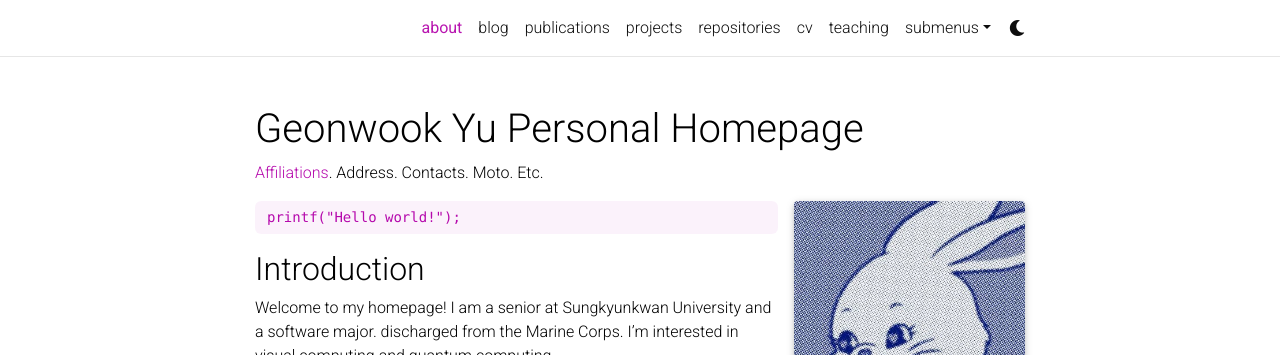
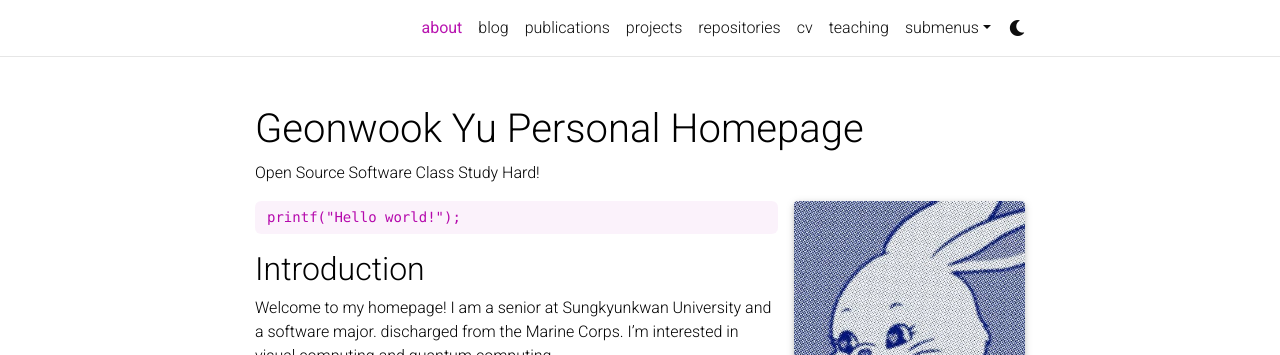
Before and after one commit to tongticktack/tongticktack.github.io, a Jekyll site: the page built from _pages/about.md, in a window 1280 px wide and 1394 px high. Shown: the top 355 px of the window. Built offline with Jekyll 4.4.1, drawn with Linux system fonts in a browser that asks for light colours; full-size pictures stand in for the smaller copies a plugin makes; comment, search, counter and statistics services are not loaded; a style sheet for code colours, icons or effects is not loaded.

Commit message:
Update about.md

```diff
--- a/_pages/about.md
+++ b/_pages/about.md
@@ -2,7 +2,7 @@
 layout: about
 title: about
 permalink: /
-subtitle: <a href='#'>Affiliations</a>. Address. Contacts. Moto. Etc.
+subtitle: Open Source Software Class Study Hard!
 
 profile:
   align: right
```
